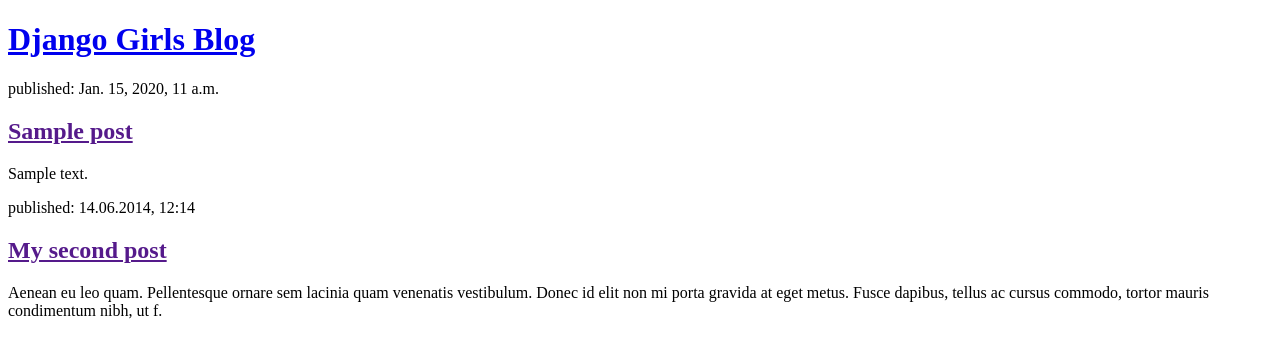
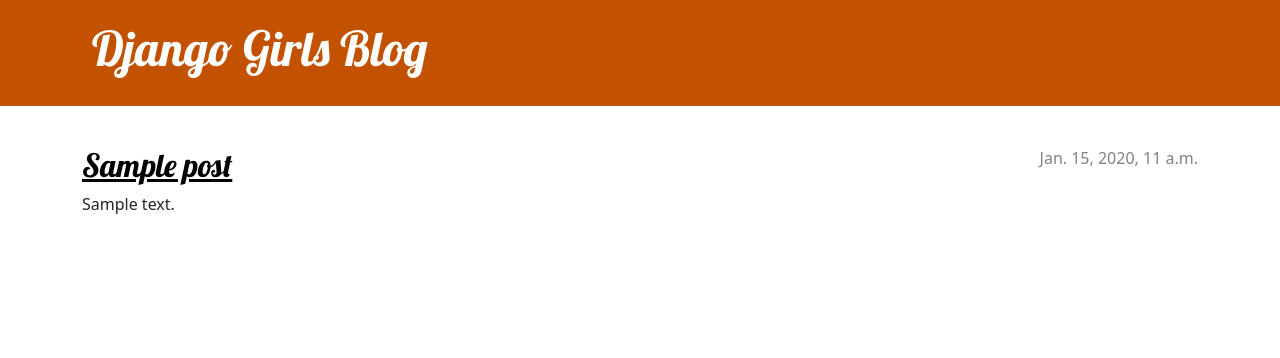
Before and after one commit to Maestro1one/-my-first-blog-, a Django app: page / in a window 1280 px wide. Shown: the top 358 px of the page. Run offline with Django 5.2, Linux system fonts and the light colour scheme; tables that the repository leaves empty hold one stand-in row (values such as "Sample post").

Commit message:
Added view and template for detailed blog post as well as CSS for the site.

```diff
--- /dev/null
+++ b/blog/static/css/blog.css
@@ -0,0 +1,71 @@
+.page-header {
+    background-color: #C25100;
+    margin-top: 0;
+    margin-bottom: 40px;
+    padding: 20px 20px 20px 40px;
+}
+
+.page-header h1,
+.page-header h1 a,
+.page-header h1 a:visited,
+.page-header h1 a:active {
+    color: #ffffff;
+    font-size: 36pt;
+    text-decoration: none;
+}
+
+h1,
+h2,
+h3,
+h4 {
+    font-family: 'Lobster', cursive;
+}
+
+.date {
+    color: #828282;
+}
+
+.save {
+    float: right;
+}
+
+.post-form textarea,
+.post-form input {
+    width: 100%;
+}
+
+.top-menu,
+.top-menu:hover,
+.top-menu:visited {
+    color: #ffffff;
+    float: right;
+    font-size: 26pt;
+    margin-right: 20px;
+}
+
+.post {
+    margin-bottom: 70px;
+}
+
+.post h2 a,
+.post h2 a:visited {
+    color: #000000;
+}
+
+.post > .date,
+.post > .actions {
+    float: right;
+}
+
+.btn-secondary,
+.btn-secondary:visited {
+    color: #C25100;
+    background: none;
+    border-color: #C25100;
+    margin-left: 15px;
+}
+
+.btn-secondary:hover {
+    color: #FFFFFF;
+    background-color: #C25100;
+}
--- /dev/null
+++ b/blog/templates/blog/base.html
@@ -0,0 +1,26 @@
+{% load static %}
+<!DOCTYPE html>
+<html>
+    <head>
+        <title>Django Girls blog</title>
+        <link rel="stylesheet" href="https://cdn.jsdelivr.net/npm/bootstrap@5.3.3/dist/css/bootstrap.min.css" integrity="sha384-QWTKZyjpPEjISv5WaRU9OFeRpok6YctnYmDr5pNlyT2bRjXh0JMhjY6hW+ALEwIH" crossorigin="anonymous">
+        <link rel="stylesheet" href="https://fonts.googleapis.com/css?family=Lobster&subset=latin,latin-ext">
+        <link rel="stylesheet" href="{% static 'css/blog.css' %}">
+    </head>
+    <body>
+        <header class="page-header">
+          <div class="container">
+              <h1><a href="/">Django Girls Blog</a></h1>
+          </div>
+        </header>
+
+        <main class="container">
+            <div class="row">
+                <div class="col">
+                {% block content %}
+                {% endblock %}
+                </div>
+            </div>
+        </main>
+    </body>
+</html>
--- a/blog/templates/blog/post_list.html
+++ b/blog/templates/blog/post_list.html
@@ -1,25 +1,12 @@
-<!DOCTYPE html>
-<html>
-    <head>
-        <title>Django Girls blog</title>
-    </head>
-    <body>
-        <header>
-            <h1><a href="/">Django Girls Blog</a></h1>
-        </header>
-
-        {% for post in posts %}
-        <article>
-            <time>published: {{ post.published_date }}</time>
-            <h2><a href="">{{ post.title }}</a></h2>
-            <p>{{ post.text|linebreaksbr }}</p>
-        </article>
-        {% endfor %}
-
-        <article>
-            <time>published: 14.06.2014, 12:14</time>
-            <h2><a href="">My second post</a></h2>
-            <p>Aenean eu leo quam. Pellentesque ornare sem lacinia quam venenatis vestibulum. Donec id elit non mi porta gravida at eget metus. Fusce dapibus, tellus ac cursus commodo, tortor mauris condimentum nibh, ut f.</p>
-        </article>
-    </body>
-</html>
+{% extends 'blog/base.html' %}
+{% block content %}
+                    {% for post in posts %}
+                        <article class="post">
+                            <time class="date">
+                                {{ post.published_date }}
+                            </time>
+                            <h2><a href="{% url 'post_detail' pk=post.pk %}">{{ post.title }}</a></h2>
+                            <p>{{ post.text|linebreaksbr }}</p>
+                        </article>
+                    {% endfor %}
+{% endblock %}
--- a/blog/urls.py
+++ b/blog/urls.py
@@ -2,4 +2,5 @@ from django.urls import path
 from . import views
 urlpatterns = [
     path('', views.post_list, name='post_list'),
+    path('post/<int:pk>/', views.post_detail, name='post_detail'),
 ]
--- a/blog/views.py
+++ b/blog/views.py
@@ -1,7 +1,11 @@
-from django.shortcuts import render
+from django.shortcuts import render, get_object_or_404
 from django.utils import timezone
 from .models import Post
 
 def post_list(request):
     posts = Post.objects.filter(published_date__lte=timezone.now()).order_by('published_date')
     return render(request, 'blog/post_list.html', {'posts': posts})
+
+def post_detail(request, pk):
+    post = get_object_or_404(Post, pk=pk)
+    return render(request, 'blog/post_detail.html', {'post': post})
```
Also changed, not shown: blog/templates/blog/post_detail.html (added, +13 -0 lines).
